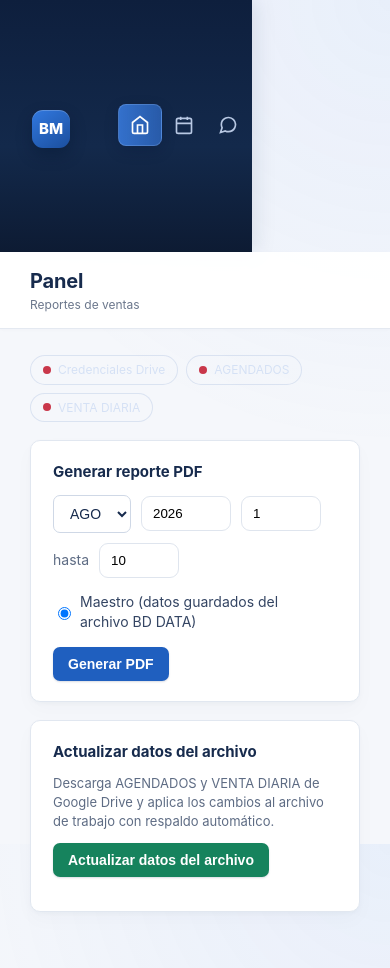
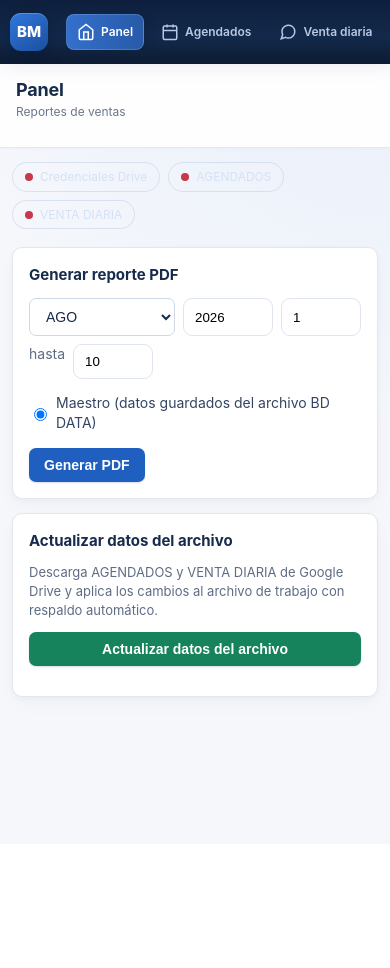
Before and after one commit to acorex1210/beautymedic-crm-web, a FastAPI app: page / in a window 390 px wide. After the commit the page ends 705 px from the top, so only its background shows below. Run offline with FastAPI, Linux system fonts and the light colour scheme; parts of the project's set-up code (start-up, migrations or seed data) failed here and were passed over; some libraries are stand-ins or nearby versions.

```diff
--- a/templates/index.html
+++ b/templates/index.html
@@ -373,6 +373,66 @@
   @keyframes modal-entrada { from { transform: translateY(12px) scale(.985); opacity: 0; } to { transform: translateY(0) scale(1); opacity: 1; } }
   .toast { background: #172b4d; border-radius: 8px; box-shadow: 0 10px 28px rgba(9,30,66,.24); animation: toast-entrada .2s ease; }
   @keyframes toast-entrada { from { transform: translateY(8px); opacity: 0; } to { transform: translateY(0); opacity: 1; } }
+
+  /* ---------- Móvil ---------- */
+  @media (max-width: 860px) {
+    html { -webkit-text-size-adjust: 100%; }
+    body { overflow-x: hidden; }
+    .app { display: block; min-height: 100dvh; }
+    .sidebar {
+      width: 100%; min-width: 0; height: 64px; min-height: 64px; flex: none;
+      position: sticky; top: 0; z-index: 40; display: flex; align-items: center;
+      padding: 6px 10px; gap: 8px; overflow: hidden;
+    }
+    .logo { flex: 0 0 auto; padding: 0; border: 0; }
+    .logo h1, .logo p { display: none; }
+    .nav {
+      display: flex; flex: 1 1 auto; min-width: 0; gap: 6px; padding: 0;
+      overflow-x: auto; overflow-y: hidden; scrollbar-width: none;
+      -webkit-overflow-scrolling: touch;
+    }
+    .nav::-webkit-scrollbar { display: none; }
+    .nav a { flex: 0 0 auto; width: auto; margin: 0; padding: 8px 10px; gap: 6px; }
+    .nav a span.lab { display: inline; font-size: 12px; }
+    .nav a .ico { width: 18px; height: 18px; flex-basis: 18px; }
+    .nav .sub, .side-pies { display: none; }
+    .main { min-width: 0; }
+    .topbar { min-height: auto; padding: 13px 16px; align-items: flex-start; }
+    .topbar h2 { font-size: 18px; }
+    .topbar .derecha { width: 100%; gap: 6px; }
+    .contenido { padding: 14px 12px 30px; }
+    .tarjeta { padding: 16px; margin-bottom: 14px; }
+    .kpis { grid-template-columns: repeat(2, minmax(0, 1fr)); gap: 10px; margin-bottom: 14px; }
+    .kpi { padding: 12px 13px; }
+    .kpi .num { font-size: 21px; }
+    .toolbar { gap: 8px; align-items: stretch; }
+    .toolbar .buscar { flex: 1 0 100%; min-width: 0; }
+    .toolbar select { flex: 1 1 140px; width: auto; min-width: 0; }
+    .toolbar .btn { flex: 1 1 auto; justify-content: center; }
+    .tabla-wrap { max-height: 68dvh; border-radius: 8px; }
+    table.drive { font-size: 12px; }
+    table.drive th, table.drive td { padding: 8px 10px; }
+    .tab-horas { overflow-x: auto; padding-bottom: 2px; }
+    .tab-horas button { flex: 0 0 auto; }
+    .charts-wrap { gap: 12px; }
+    .chart-caja { padding: 13px; }
+    .chart-caja .canvas { height: 230px; }
+    .modal-fondo { padding: 10px; align-items: flex-start; }
+    .modal { width: 100%; max-width: none; max-height: calc(100dvh - 20px); margin: 0; padding: 18px 16px; overflow: auto; }
+    .form-grid { grid-template-columns: 1fr; gap: 10px; }
+    .modal .pies { position: sticky; bottom: -18px; padding: 14px 0 2px; margin-top: 14px; background: #fff; flex-wrap: wrap; }
+    .modal .pies .btn { flex: 1 1 130px; justify-content: center; }
+    .lista li { align-items: flex-start; flex-wrap: wrap; }
+    .toast { left: 12px; right: 12px; bottom: max(12px, env(safe-area-inset-bottom)); max-width: none; }
+  }
+
+  @media (max-width: 380px) {
+    .contenido { padding-left: 10px; padding-right: 10px; }
+    .tarjeta { padding: 14px; }
+    .kpis { grid-template-columns: 1fr; }
+    .topbar { padding-left: 14px; padding-right: 14px; }
+  }
+
   @media (prefers-reduced-motion: reduce) {
     *, *::before, *::after { animation-duration: .01ms !important; transition-duration: .01ms !important; scroll-behavior: auto !important; }
   }
@@ -468,7 +528,7 @@
           <div id="resultadoReporte" class="oculto">
             <div class="resumen" id="kpisReporte"></div>
             <div id="tablaCrm"></div>
-            <p><a id="enlacePdf" target="_blank" rel="noopener" class="btn borde pequeno">Descargar PDF del reporte</a></p>
+            <p><a id="enlacePdf" download class="btn borde pequeno">Descargar PDF del reporte</a></p>
             <div id="verificacionReporte"></div>
             <div id="detalleCampañas"></div>
           </div>
@@ -524,6 +584,7 @@
           <div class="kpi verde"><div class="eti">Monto total</div><div class="num" id="kpiVeMonto">-</div></div>
           <div class="kpi naranja"><div class="eti">Ventas de hoy</div><div class="num" id="kpiVeHoy">-</div></div>
           <div class="kpi"><div class="eti">Se realizaron</div><div class="num" id="kpiVeOk">-</div></div>
+          <div class="kpi"><div class="eti">Dejaron pagado</div><div class="num" id="kpiVePagado">-</div></div>
         </div>
 
         <div class="tarjeta">
@@ -1133,7 +1194,7 @@ function pintarAgendados() {
   $('kpiAgConf').textContent = filt.filter(f => /CONFIRMADO/.test(String(f.Q || ''))).length;
 
   const vis = filt.slice(0, agLimite);
-  $('tablaAgendados').innerHTML = '<thead><tr>' + orden.map(c => `<th${col[c] === 'TELEFONO' ? ' class="num"' : ''}>${col[c]}</th>`).join('') + '</tr></thead><tbody>' +
+  $('tablaAgendados').innerHTML = '<thead><tr>' + orden.map(c => `<th${col[c] === 'TELEFONO' ? ' class="num"' : ''}>${col[c]}</th>`).join('') + '<th>ACCIONES</th></tr></thead><tbody>' +
     vis.map(f => {
       const esHoy = f.L && f.M && f.N && `${f.L}/${f.M}/${f.N}` === hoy;
       const style = esHoy ? ' style="background:#fff8e8 !important;"' : '';
@@ -1143,7 +1204,9 @@ function pintarAgendados() {
         if (c === 'Q' || c === 'S') return `<td>${chipAgendado(v)}</td>`;
         if (c === 'I') return `<td class="num">${esc(v)}</td>`;
         return `<td>${esc(v)}</td>`;
-      }).join('') + '</tr>';
+      }).join('') + (Number.isInteger(f._fila)
+        ? `<td><button class="btn rojo pequeno" onclick="borrarAgendado(${f._fila})">Borrar</button></td>`
+        : '<td></td>') + '</tr>';
     }).join('') + '</tbody>';
   $('agMas').innerHTML = filt.length > agLimite
     ? `<button onclick="agLimite+=400;pintarAgendados()">Mostrar más (${filt.length - agLimite} restantes)</button>`
@@ -1156,6 +1219,15 @@ $('agFiltroCampana').addEventListener('change', pintarAgendados);
 $('agFiltroMes').addEventListener('change', pintarAgendados);
 $('btnAgRecargar').addEventListener('click', () => { agLimite = 400; cargarAgendados(); });
 $('btnAgNuevo').addEventListener('click', abrirModalAgendado);
+
+async function borrarAgendado(fila) {
+  if (!confirm('¿Borrar este agendado? Esta acción no se puede deshacer.')) return;
+  try {
+    await api('/api/crm/agendados/' + fila, { method: 'DELETE' });
+    toast('Agendado borrado.', 'okm');
+    agLimite = 400; cargarAgendados();
+  } catch (e) { toast(e.message, 'err'); }
+}
 
 function abrirModalAgendado() {
   $('agDia').value = HOY_D; $('agMes').value = HOY_M; $('agAnio').value = HOY_A;
@@ -1197,12 +1269,26 @@ $('formAgendado').addEventListener('submit', async (e) => {
 });
 
 /* ---------------- VENTA DIARIA ---------------- */
+function statusNormalizado(v) {
+  return String(v || '').normalize('NFD').replace(/[\u0300-\u036f]/g, '').trim().toUpperCase();
+}
+function esNoRealizado(v) {
+  const s = statusNormalizado(v);
+  return s.includes('NO SE REALIZO') || s.includes('NO ASISTIO');
+}
+function esDejoPagado(v) { return statusNormalizado(v).includes('DEJO PAGADO'); }
+function esRealizado(v) {
+  const s = statusNormalizado(v);
+  return !esNoRealizado(s) && (s.includes('REALIZO') || s.includes('COMPRO') || s.includes('COMPLETA') || s.includes('SESION'));
+}
+function esVentaRegistrada(v) { return esRealizado(v) || esDejoPagado(v); }
+
 function chipStatus(v) {
-  const s = String(v || '').trim().toUpperCase();
+  const s = statusNormalizado(v);
   if (!s) return '';
-  if (s.includes('REALIZO') || s.includes('COMPRO') || s.includes('COMPLETA') || s.includes('SESION')) return `<span class="chip ok">${esc(v)}</span>`;
-  if (s.includes('DEJO PAGADO')) return `<span class="chip ambar">${esc(v)}</span>`;
-  if (s.includes('NO SE REALIZO') || s.includes('NO ASISTIO')) return `<span class="chip bad">${esc(v)}</span>`;
+  if (esNoRealizado(s)) return `<span class="chip bad">${esc(v)}</span>`;
+  if (esRealizado(s)) return `<span class="chip ok">${esc(v)}</span>`;
+  if (esDejoPagado(s)) return `<span class="chip ambar">${esc(v)}</span>`;
   return `<span class="chip gris">${esc(v)}</span>`;
 }
 function chipSexo(v) {
@@ -1259,15 +1345,17 @@ function pintarVenta() {
     return `<button class="${h === veAnioActivo ? 'activo' : ''}" onclick="cambiarAnioVenta('${h}')">Venta ${anio}</button>`;
   }).join('');
   const filt = veFilasActivas();
-  const totalHoy = filt.filter(f => f.B && f.C && f.D && `${f.B}/${f.C}/${f.D}` === `${HOY_D}/${HOY_M}/${HOY_A}`);
-  $('kpiVeTotal').textContent = filt.length;
-  $('kpiVeMonto').textContent = fmtMon(filt.reduce((s, f) => s + (Number(f.O) || 0), 0));
-  $('kpiVeHoy').textContent = totalHoy.length;
-  $('kpiVeOk').textContent = filt.filter(f => /(REALIZO|COMPRO|COMPLETA|SESION)/.test(String(f.N || '').toUpperCase())).length;
+  const ventasRegistradas = filt.filter(f => esVentaRegistrada(f.N));
+  const ventasHoy = ventasRegistradas.filter(f => f.B && f.C && f.D && `${f.B}/${f.C}/${f.D}` === `${HOY_D}/${HOY_M}/${HOY_A}`);
+  $('kpiVeTotal').textContent = ventasRegistradas.length;
+  $('kpiVeMonto').textContent = fmtMon(ventasRegistradas.reduce((s, f) => s + (Number(f.O) || 0), 0));
+  $('kpiVeHoy').textContent = ventasHoy.length;
+  $('kpiVeOk').textContent = ventasRegistradas.filter(f => esRealizado(f.N)).length;
+  $('kpiVePagado').textContent = ventasRegistradas.filter(f => esDejoPagado(f.N)).length;
   $('veNota').textContent = `VENTA DIARIA (Drive) · último refresco ${VE.descargado || '—'}`;
 
   const vis = filt.slice(0, veLimite);
-  $('tablaVenta').innerHTML = '<thead><tr>' + orden.map(c => `<th${(c === 'O' || c === 'Q' || c === 'J') ? ' class="num"' : ''}>${col[c]}</th>`).join('') + '</tr></thead><tbody>' +
+  $('tablaVenta').innerHTML = '<thead><tr>' + orden.map(c => `<th${(c === 'O' || c === 'Q' || c === 'J') ? ' class="num"' : ''}>${col[c]}</th>`).join('') + '<th>ACCIONES</th></tr></thead><tbody>' +
     vis.map(f => `<tr>` + orden.map(c => {
       const v = f[c];
       if (v === undefined || v === null || v === '') return '<td></td>';
@@ -1276,7 +1364,9 @@ function pintarVenta() {
       if (c === 'O' || c === 'Q') return `<td class="num mon">${fmtMon(v)}</td>`;
       if (c === 'J') return `<td class="num">${esc(v)}</td>`;
       return `<td>${esc(v)}</td>`;
-    }).join('') + '</tr>').join('') + '</tbody>';
+    }).join('') + (Number.isInteger(f._fila)
+      ? `<td><button class="btn rojo pequeno" onclick="borrarVenta(${f._fila}, veAnioActivo)">Borrar</button></td>`
+      : '<td></td>') + '</tr>').join('') + '</tbody>';
   $('veMas').innerHTML = filt.length > veLimite
     ? `<button onclick="veLimite+=400;pintarVenta()">Mostrar más (${filt.length - veLimite} restantes)</button>`
     : (filt.length === 0 ? '<div class="vacio">Sin resultados con los filtros aplicados.</div>' : '');
@@ -1288,6 +1378,15 @@ $('veFiltroDoctor').addEventListener('change', pintarVenta);
 $('veFiltroStatus').addEventListener('change', pintarVenta);
 $('btnVeRecargar').addEventListener('click', () => { veLimite = 400; cargarVenta(); });
 $('btnVeNuevo').addEventListener('click', abrirModalVenta);
+
+async function borrarVenta(fila, hoja) {
+  if (!confirm('¿Borrar esta venta? Esta acción no se puede deshacer.')) return;
+  try {
+    await api('/api/crm/venta/' + fila + '?hoja=' + encodeURIComponent(hoja), { method: 'DELETE' });
+    toast('Venta borrada.', 'okm');
+    veLimite = 400; cargarVenta();
+  } catch (e) { toast(e.message, 'err'); }
+}
 
 function abrirModalVenta() {
   $('veDia').value = HOY_D; $('veMes').value = HOY_M; $('veAnio').value = HOY_A;
```
